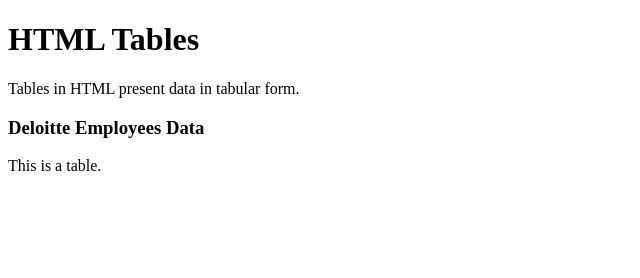
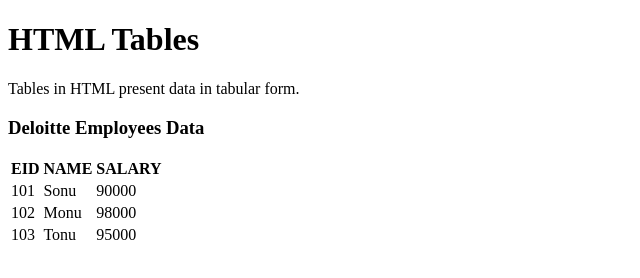
Before and after one commit to vamandeshmukh/deloitte-ui-aug-2023, a plain HTML site: page html/03-html-tables.html in a window 1280 px wide. Shown: the whole page, without its empty margins (0-640 px from the left). Drawn offline with Linux system fonts and the light colour scheme.

Commit message:
html tables

```diff
--- a/html/03-html-tables.html
+++ b/html/03-html-tables.html
@@ -10,8 +10,36 @@
     <p>Tables in HTML present data in tabular form.</p>
 
     <h3>Deloitte Employees Data</h3>
+
     <table>
-        <span>This is a table.</span>
+
+        <thead>
+            <tr>
+                <th>EID</th>
+                <th>NAME</th>
+                <th>SALARY</th>
+            </tr>
+        </thead>
+
+        <tbody>
+            <tr>
+                <td>101</td>
+                <td>Sonu</td>
+                <td>90000</td>
+            </tr>
+            <tr>
+                <td>102</td>
+                <td>Monu</td>
+                <td>98000</td>
+            </tr>
+            <tr>
+                <td>103</td>
+                <td>Tonu</td>
+                <td>95000</td>
+            </tr>
+
+        </tbody>
+
     </table>
 
 </body>
```
